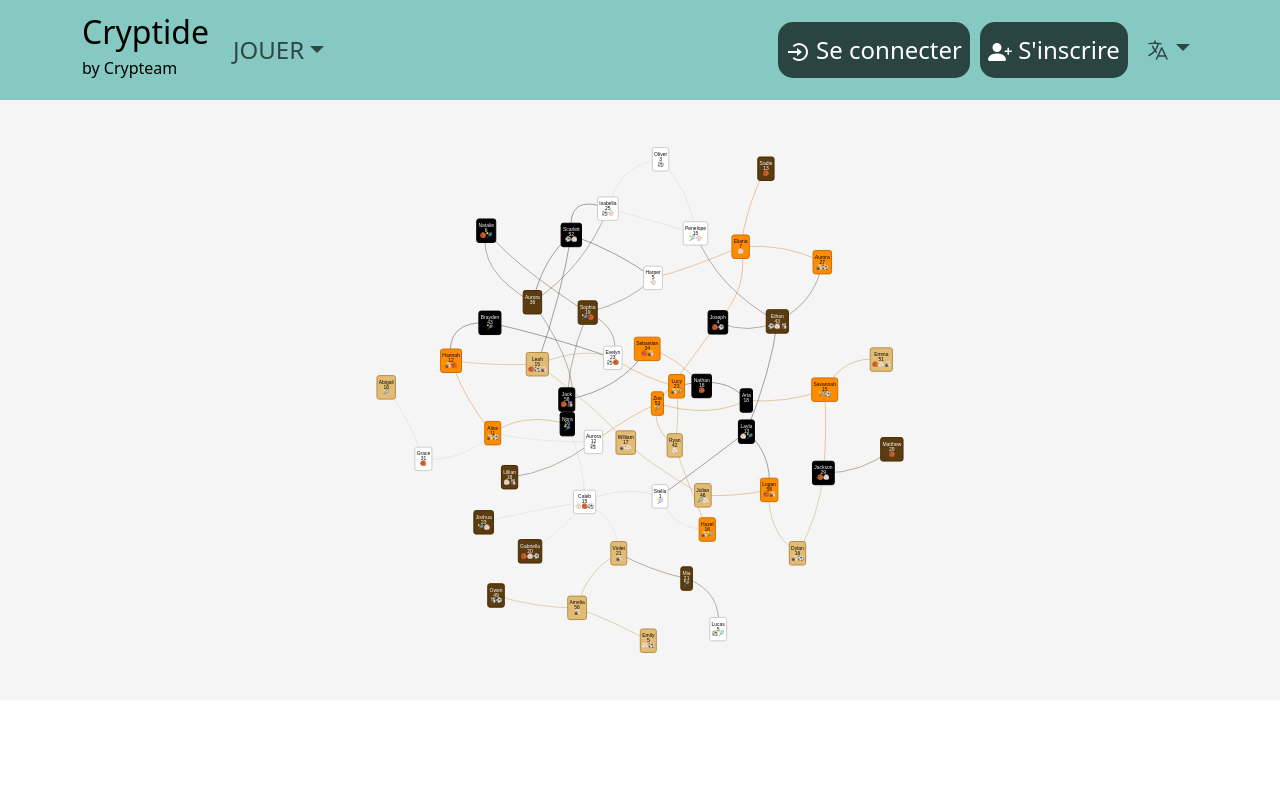
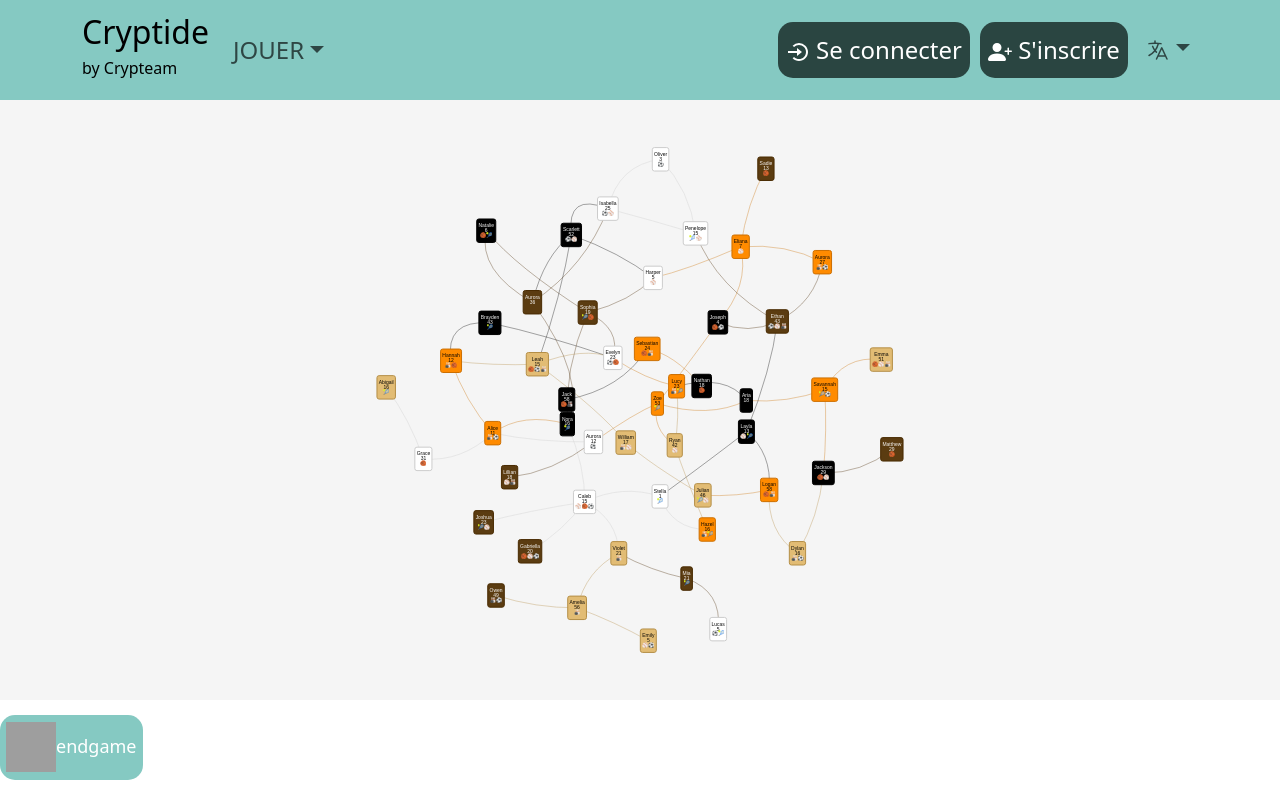
Before and after one commit to PiR194/Cryptid, a React (Create React App) app in the folder cryptide_project/: page /game in a window 1280 px wide. Built offline with nearby package versions, Linux system fonts and the light colour scheme; grey boxes are pictures that could not be loaded.

Commit message:
merge avec master, ajout des dependances nécéssaire :package:

```diff
--- a/cryptide_project/src/Components/GraphContainer.tsx
+++ b/cryptide_project/src/Components/GraphContainer.tsx
@@ -109,6 +109,7 @@ const MyGraphComponent: React.FC<MyGraphComponentProps> = ({onNodeClick}) => {
 
         const pers = networkPerson.getPersons().find((p) => p.getId() == params.nodes[0])
         if (pers!=undefined){
+          //@ts-ignore
           const node = nodes.get().find((n) => params.nodes[0] == n.id)
           if (node != undefined){
             var tester = IndiceTesterFactory.Create(testIndice)
--- a/cryptide_project/src/Pages/InGame.tsx
+++ b/cryptide_project/src/Pages/InGame.tsx
@@ -1,6 +1,12 @@
 import React, { useState } from 'react';
+
+/* Component */
 import GraphContainer from '../Components/GraphContainer';
 import ChoiceBar from '../Components/ChoiceBar';
+import ButtonImgNav from '../Components/ButtonImgNav';
+
+/* Icon */
+import Leave from "../res/icon/leave.png";
 
 const InGame = () => {
     const [showChoiceBar, setShowChoiceBar] = useState(false);
@@ -15,6 +21,9 @@ const InGame = () => {
         <div id="bottom-container">
             {showChoiceBar && <ChoiceBar />}
         </div>
+        <div> {/*  tmp */}
+          <ButtonImgNav dest="/endgame" img={Leave} text='endgame'/>
+        </div>
       </div>
     );
   };
--- a/cryptide_project/src/Pages/Play.tsx
+++ b/cryptide_project/src/Pages/Play.tsx
@@ -77,7 +77,7 @@ function Play() {
                     {/* <button className='ButtonNav'>
                         Share
                     </button> */}
-                    <ButtonImgNav dest='/endgame' img={share}/>
+                    <ButtonImgNav dest='/' img={share}/>
                 </div>
             </div>
         </div>
```
Also changed, not shown: 2 other files (tests, documents, lock files or other folders).
